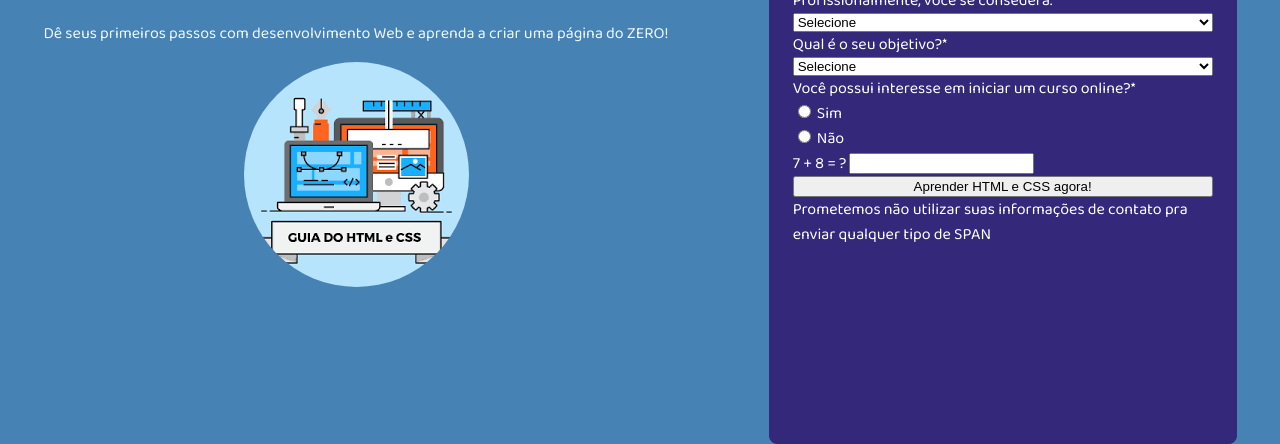
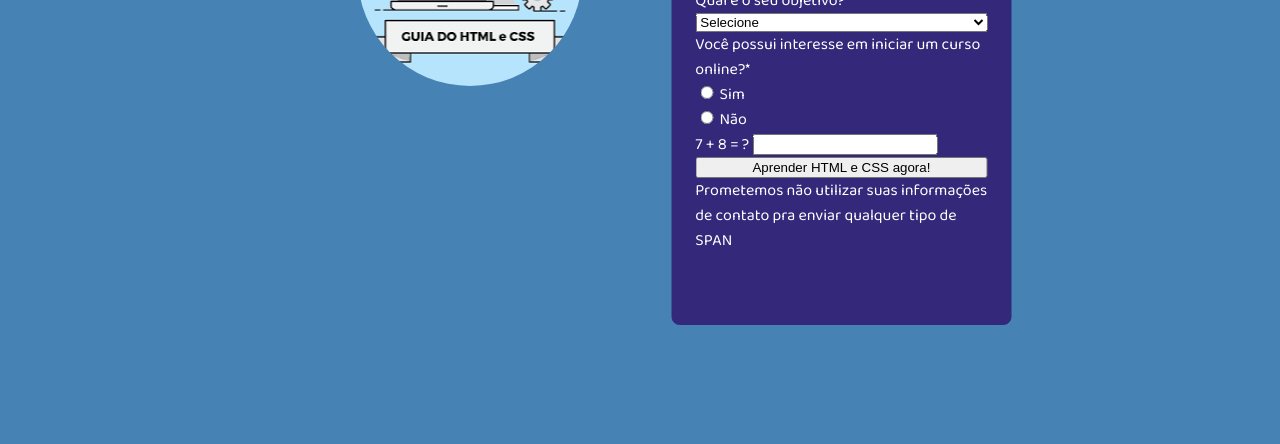
Before and after one commit to IcaroBacchi/Teste-HTML.CSS, a plain HTML site: page index.html in a window 1280 px wide. Shown: the part 384-828 px from the top of the page. After the commit the page ends 800 px from the top, so only its background shows below. Drawn offline with Linux system fonts and the light colour scheme.

Commit message:
solving problem

```diff
--- a/style.css
+++ b/style.css
@@ -5,38 +5,37 @@
 
 html,
 body {
-  height: 100%;
-  width: 100%;
   margin: 0;
   padding: 0;
+  height: 100%;
 }
 
 body {
   flex: 1;
   background-color: steelblue;
+
 }
 .container{
+    color: aliceblue;
+    position: absolute;
     font-family: 'Baloo 2', cursive;
-    color: aliceblue;
-    position: relative;
+    position: absolute;
+    top: 50%;
+    left: 50%;
+    transform: translate(-50%, -50%);
     display: flex;
-    flex-direction: row;
-    gap:100px;
-    align-items: center;
-    justify-content: center;
-    top:20%;
+}
 
-
-}
 .formulario{
     color: white;
-    height: 650px;
-    width: 450px;
+    height: 600px;
+    width: 500px;
     background-color:   rgb(51, 40, 122);
     border: 1px solid rgb(51, 40, 122);
     border-radius: 8px;
     gap: 30px;
     padding: 8px;
+
 }
 .div2{
     display: flex;
```
